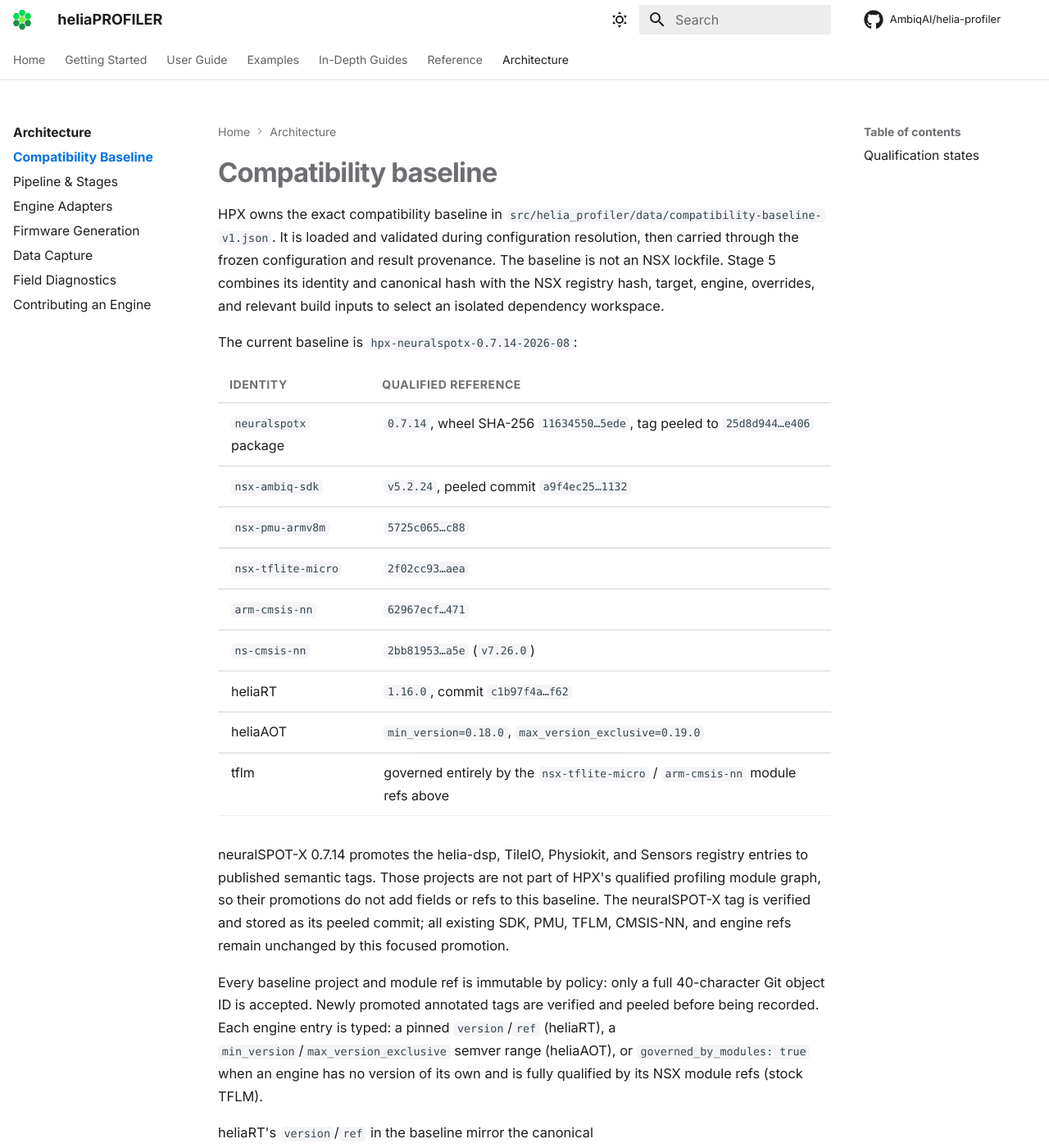
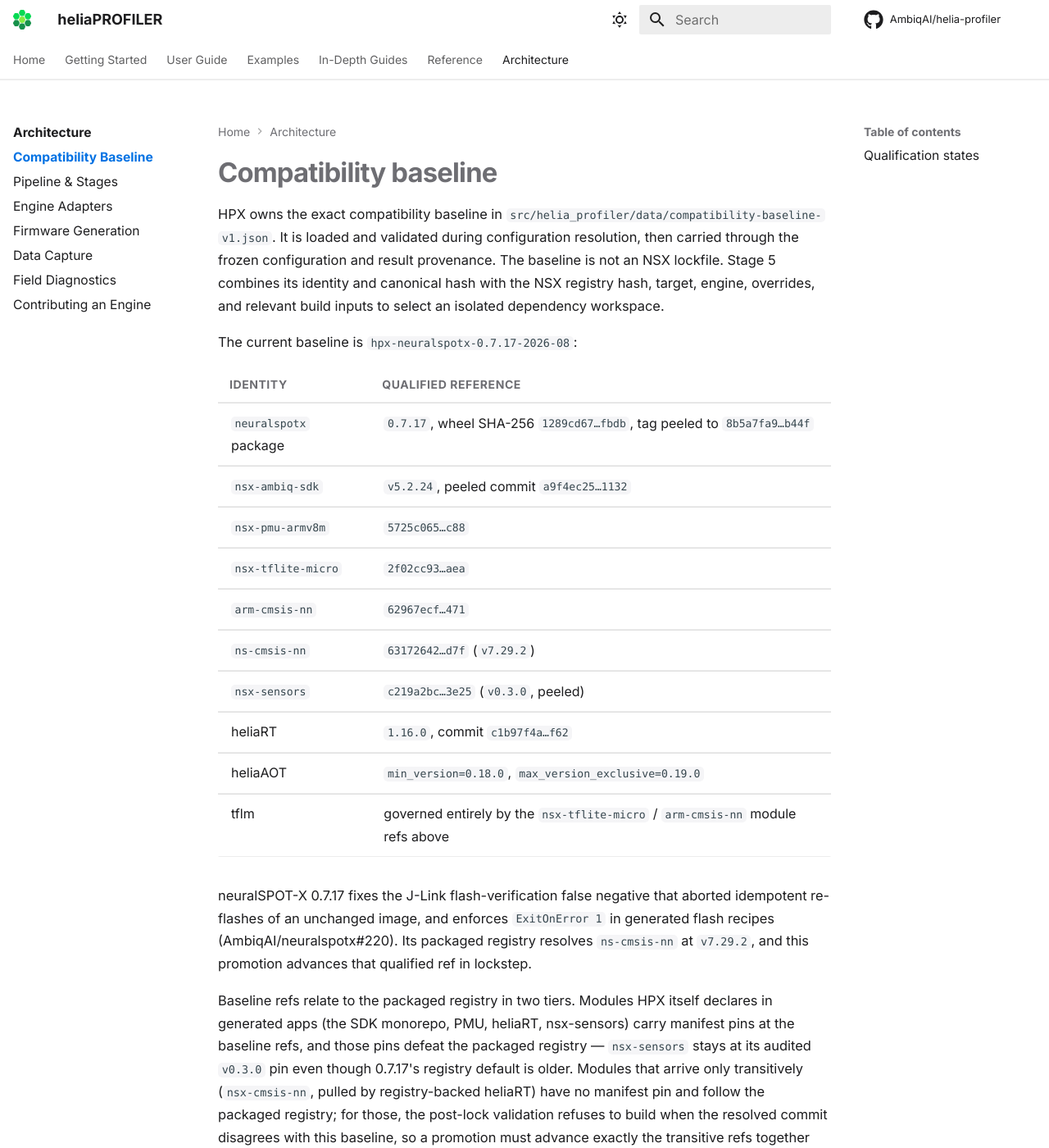
Before and after one commit to AmbiqAI/helia-profiler, an MkDocs documentation site: the page built from docs/architecture/compatibility-baseline.md, in a window 1280 px wide and 1400 px high. Shown: the whole window at 82% size. Built offline with MkDocs 1.6.1 and Material for MkDocs 9.7.7, drawn with Linux system fonts in a browser that asks for light colours; some web fonts are replaced; comment, search, counter and statistics services are not loaded; some of the changed text lies outside the part shown.

Commit message:
fix(compatibility): promote neuralSPOT-X 0.7.17 (#102)
* fix(compatibility): promote neuralSPOT-X 0.7.17

Advance the qualified HPX baseline to neuralSPOT-X 0.7.17 with exact PyPI
wheel and peeled-tag provenance (wheel sha256 1289cd67..., tag peeled to
8b5a7fa9...). 0.7.17 fixes the J-Link flash-verification false negative
that aborted idempotent re-flashes of an unchanged image and enforces
ExitOnError 1 in generated flash recipes (AmbiqAI/neuralspotx#220),
superseding the local venv patch carried since 2026-08-14.

Advance ns-cmsis-nn to v7.29.2 (63172642...) in lockstep: 0.7.17's packaged
registry resolves that revision, and HPX validates the resolved lock
against the baseline rather than overriding registry resolution — the
initial cold bench run on Apollo510B correctly refused to build with the
stale v7.26.0 pin. nsx-nanopb (0.7.16) is outside the qualified module
graph. All other project, module, and engine refs are unchanged.

Software qualification: full test suite (1527 passed) and ruff clean.
Hardware qualification: Apollo510B cold/warm lock/workspace/profiling —
see PR notes for the bench evidence.

Co-Authored-By: Claude Opus 5 <noreply@anthropic.com>

* fix(ci): restore Release Please version marker in uv.lock

`uv lock` regenerates the file and drops the `# x-release-please-version`
annotation on the helia-profiler package entry; the package CI job requires
exactly one marker so Release Please can bump the locked version on release.
Re-add it after the neuralspotx 0.7.17 re-lock.

Co-Authored-By: Claude Fable 5 <noreply@anthropic.com>

* docs(compatibility): correct baseline/registry doctrine after review

Adversarial review of #102 confirmed the promotion prose overgeneralized:
HPX does override packaged registry resolution for modules it declares in
generated apps (manifest pins at baseline refs — nsx-sensors stays at its
audited v0.3.0 despite an older registry default); only transitively
resolved modules follow the registry, gated by post-lock validation.
Following the old sentence literally on a future promotion would have
reverted the nsx-sensors audit pin.

Also add the missing nsx-sensors row to the baseline table (omitted since
the pin landed in #96 — its absence hid the counterexample), and clear the
walkthrough notebook cell whose captured output still showed the retired
ns-cmsis-nn v7.26.0 commit.

Co-Authored-By: Claude Fable 5 <noreply@anthropic.com>

---------

Co-authored-by: Claude Opus 5 <noreply@anthropic.com>

```diff
--- a/docs/architecture/compatibility-baseline.md
+++ b/docs/architecture/compatibility-baseline.md
@@ -8,26 +8,41 @@ Stage 5 combines its identity and canonical hash with the NSX registry hash,
 target, engine, overrides, and relevant build inputs to select an isolated
 dependency workspace.
 
-The current baseline is `hpx-neuralspotx-0.7.14-2026-08`:
+The current baseline is `hpx-neuralspotx-0.7.17-2026-08`:
 
 | Identity | Qualified reference |
 | --- | --- |
-| `neuralspotx` package | `0.7.14`, wheel SHA-256 `11634550…5ede`, tag peeled to `25d8d944…e406` |
+| `neuralspotx` package | `0.7.17`, wheel SHA-256 `1289cd67…fbdb`, tag peeled to `8b5a7fa9…b44f` |
 | `nsx-ambiq-sdk` | `v5.2.24`, peeled commit `a9f4ec25…1132` |
 | `nsx-pmu-armv8m` | `5725c065…c88` |
 | `nsx-tflite-micro` | `2f02cc93…aea` |
 | `arm-cmsis-nn` | `62967ecf…471` |
-| `ns-cmsis-nn` | `2bb81953…a5e` (`v7.26.0`) |
+| `ns-cmsis-nn` | `63172642…d7f` (`v7.29.2`) |
+| `nsx-sensors` | `c219a2bc…3e25` (`v0.3.0`, peeled) |
 | heliaRT | `1.16.0`, commit `c1b97f4a…f62` |
 | heliaAOT | `min_version=0.18.0`, `max_version_exclusive=0.19.0` |
 | tflm | governed entirely by the `nsx-tflite-micro` / `arm-cmsis-nn` module refs above |
 
-neuralSPOT-X 0.7.14 promotes the helia-dsp, TileIO, Physiokit, and Sensors
-registry entries to published semantic tags. Those projects are not part of
-HPX's qualified profiling module graph, so their promotions do not add fields
-or refs to this baseline. The neuralSPOT-X tag is verified and stored as its
-peeled commit; all existing SDK, PMU, TFLM, CMSIS-NN, and engine refs remain
-unchanged by this focused promotion.
+neuralSPOT-X 0.7.17 fixes the J-Link flash-verification false negative that
+aborted idempotent re-flashes of an unchanged image, and enforces
+`ExitOnError 1` in generated flash recipes (AmbiqAI/neuralspotx#220). Its
+packaged registry resolves `ns-cmsis-nn` at `v7.29.2`, and this promotion
+advances that qualified ref in lockstep.
+
+Baseline refs relate to the packaged registry in two tiers. Modules HPX
+itself declares in generated apps (the SDK monorepo, PMU, heliaRT,
+nsx-sensors) carry manifest pins at the baseline refs, and those pins
+defeat the packaged registry — `nsx-sensors` stays at its audited `v0.3.0`
+pin even though 0.7.17's registry default is older. Modules that arrive
+only transitively (`nsx-cmsis-nn`, pulled by registry-backed heliaRT) have
+no manifest pin and follow the packaged registry; for those, the post-lock
+validation refuses to build when the resolved commit disagrees with this
+baseline, so a promotion must advance exactly the transitive refs together
+with the tool — never "adopt the registry" for the pinned tier.
+`nsx-nanopb` (promoted in 0.7.16) is outside HPX's qualified module graph.
+The neuralSPOT-X tag is verified and stored as its peeled commit; all
+other project, module, and engine refs (SDK, PMU, TFLM, arm-cmsis-nn,
+heliaRT, nsx-sensors) are unchanged.
 
 Every baseline project and module ref is immutable by policy: only a full
 40-character Git object ID is accepted. Newly promoted annotated tags are
--- a/pyproject.toml
+++ b/pyproject.toml
@@ -29,7 +29,7 @@ dependencies = [
     "rich>=13.0",
     "pyserial>=3.5",
     "pylink-square>=0.14.0",
-    "neuralspotx==0.7.14",
+    "neuralspotx==0.7.17",
     "numpy>=2.1,<3",
     "pyjoulescope-driver>=2.2.12,<2.3.0; python_version < '3.12'",
     "pyjoulescope-driver>=2.3.4,<3; python_version >= '3.12'",
```
Also changed, not shown: docs/getting-started/install.md (+1 -1 lines), docs/guide/configuration.md (+1 -1 lines), 9 other files.
